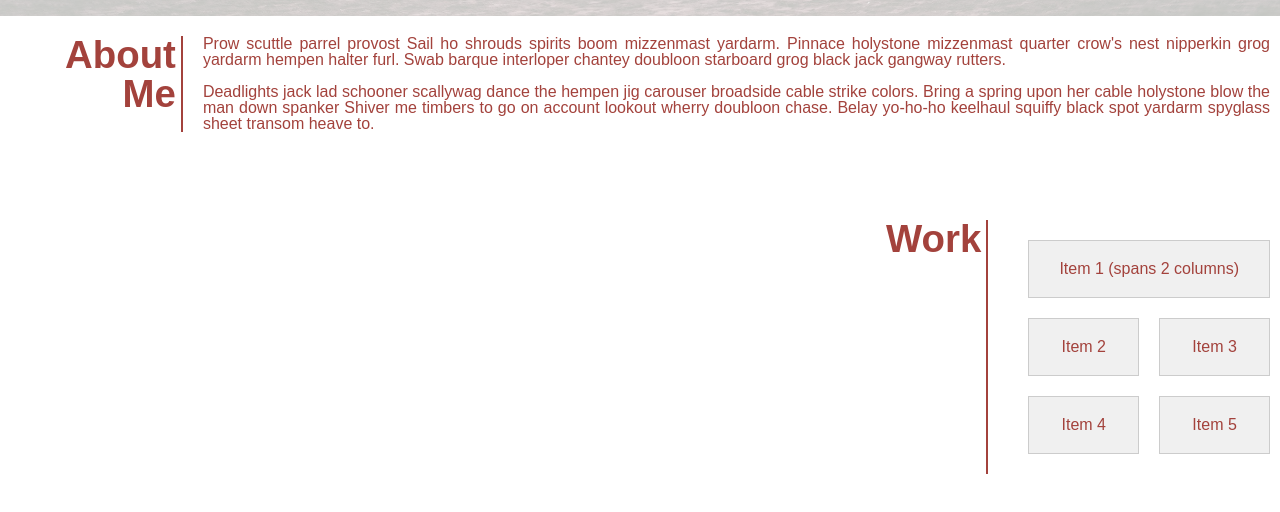
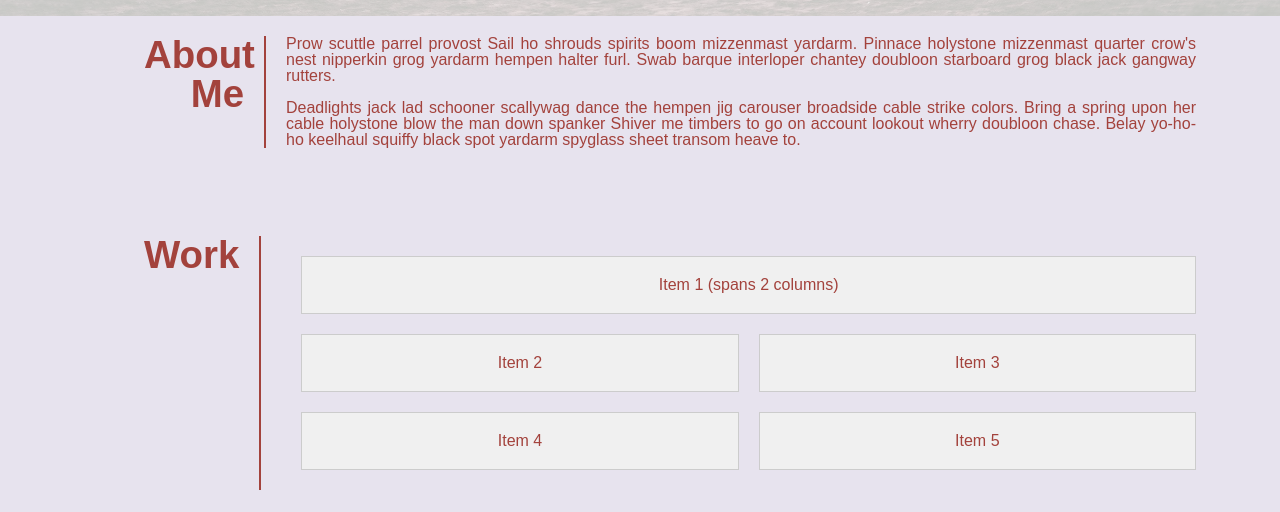
Before and after one commit to Nihsad/portfolio, a plain HTML site: page index.html in a window 1280 px wide. Shown: the part 214-726 px from the top of the page. Drawn offline with Linux system fonts and the light colour scheme; a web font is replaced by a local one.

Commit message:
port and about work

```diff
--- a/assets/style.css
+++ b/assets/style.css
@@ -20,6 +20,7 @@ body {
     scroll-behavior: smooth;
     margin: 0 auto;
     font-family: 'Palanquin', sans-serif;
+    background-color: var(--light);
 }
 
 header {
@@ -37,10 +38,10 @@ header {
 
 }
 
-/* header .header {
+header .header {
     max-width: max-content;
     max-height: max-content;
-} */
+}
 
 header h1 {
     margin: 0 auto;
@@ -125,22 +126,21 @@ nav a:hover {
 #contact,
 #resume,
 #portfolio {
+    max-width: 90%;
     display: flex;
-    position: relative;
+    margin: 0 auto;
     margin-top: 6vh;
-    padding: 20px 10px 20px 40px;
+    padding: 20px 20px 20px 40px;
     text-align: justify;
     color: var(--dark);
-    float: right;
     justify-content: start;
 }
 
-#about::before {
-    position: relative;
-    left: 0px;
-    content: 'About Me';
+*::before {
+    width: 100px;
+    float: left;
     border-right: 2px solid var(--dark);
-    padding: 0 5px;
+    padding: 0 20px;
     margin: 0 20px;
     font-size: clamp(20px, 3vw, 40px);
     color: var(--dark);
@@ -148,17 +148,12 @@ nav a:hover {
     font-weight: bold;
 }
 
+#about::before {
+    content: 'About Me';
+}
+
 #portfolio::before {
-    position: relative;
     content: 'Work';
-    border-right: 2px solid var(--dark);
-    padding: 0 5px;
-    margin: 0 20px;
-    font-size: clamp(20px, 3vw, 40px);
-    color: var(--dark);
-    text-align: right;
-    font-weight: bold;
-    margin-left: 0px;
 }
 
 .portfolio {
```
